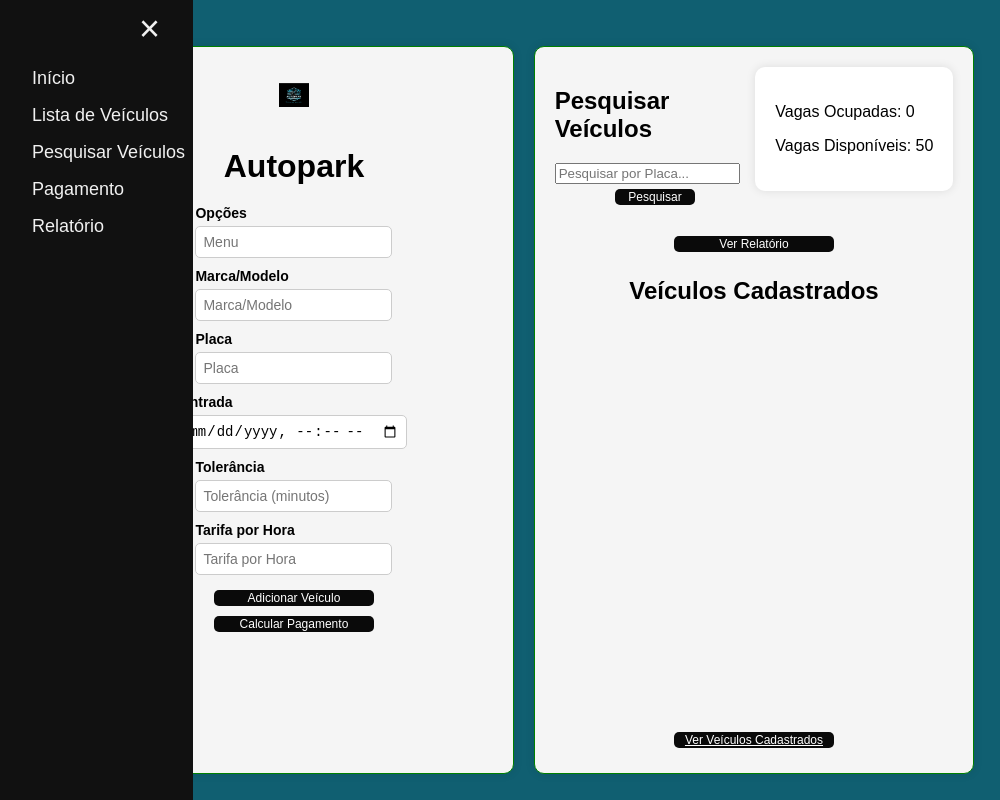
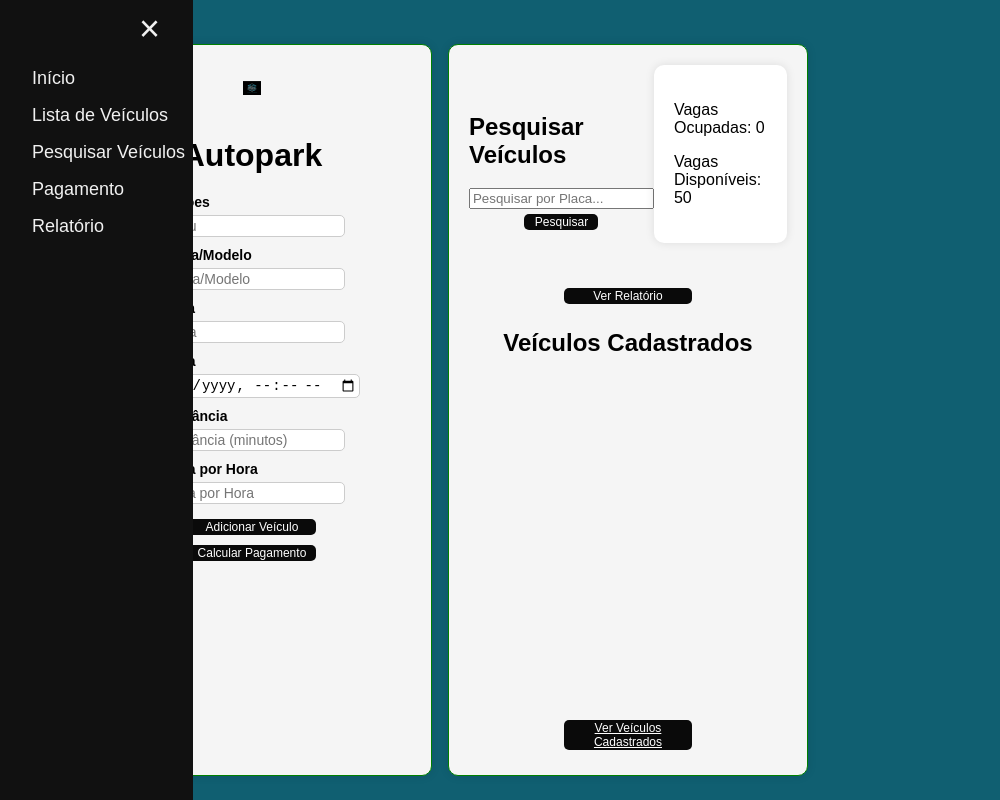
Before and after one commit to diegodonascimentoconfessor/sistema-estacionamento, an Electron app: page app/index.html in a window 1000 px wide. Drawn offline with Linux system fonts and the light colour scheme.

Commit message:
implementando melhorias

```diff
--- a/app/index.html
+++ b/app/index.html
@@ -20,7 +20,7 @@
     <span class="openbtn" onclick="openNav()">&#9776;</span>
     <div class="container">
       <figure>
-        <img src="../assets/icone-estacionamento.png" alt="Ícone de estacionamento" style="width:30px;height:auto;">
+        <img src="../assets/icone-estacionamento.png" alt="Ícone de estacionamento" style="width:18px;height:auto;">
       </figure>
       <h1>Autopark</h1>
       <div class="input-group">
--- a/assets/styles.css
+++ b/assets/styles.css
@@ -99,12 +99,12 @@ body {
   display: flex;
   flex-direction: row;
   margin-top: 20px;
-  width: 100%;
+  width: 80%;
 }
 
 .container {
   background-color: #fff;
-  padding: 10px;
+  padding: 5px;
   border-radius: 10px;
   box-shadow: 0 0 10px rgba(0, 0, 0, 0.1);
   width: 48%;
@@ -128,7 +128,7 @@ body {
 .input-group input[type="text"],
 .input-group input[type="datetime-local"] {
   width: 100%;
-  padding: 7px;
+  padding: 2px;
   border: 1px solid #ccc;
   border-radius: 5px;
   box-sizing: border-box;
--- a/js/pesquisa.js
+++ b/js/pesquisa.js
@@ -5,6 +5,10 @@ document.getElementById('searchBtn').addEventListener('click', () => {
   } else {
     alert('Por favor, insira uma placa para pesquisar.');
   }
+});
+
+document.getElementById('backBtn').addEventListener('click', () => {
+  window.location.href = 'index.html';
 });
 
 function pesquisarPlaca(placa) {
@@ -28,7 +32,6 @@ document.getElementById('searchBtn').addEventListener('click', () => {
     <p><strong>Marca/Modelo:</strong> ${vehicle.marcaModelo}</p>
     <p><strong>Entrada:</strong> ${new Date(vehicle.entrada).toLocaleString()}</p>
     <p><strong>Saída:</strong> ${new Date(vehicle.saida).toLocaleString()}</p>
-
   `;
 
   const existingDetails = document.querySelector('.vehicle-details');
```
Also changed, not shown: app/pesquisa.html (+1 -0 lines). Lines whose indentation alone changed are shown as unchanged.
